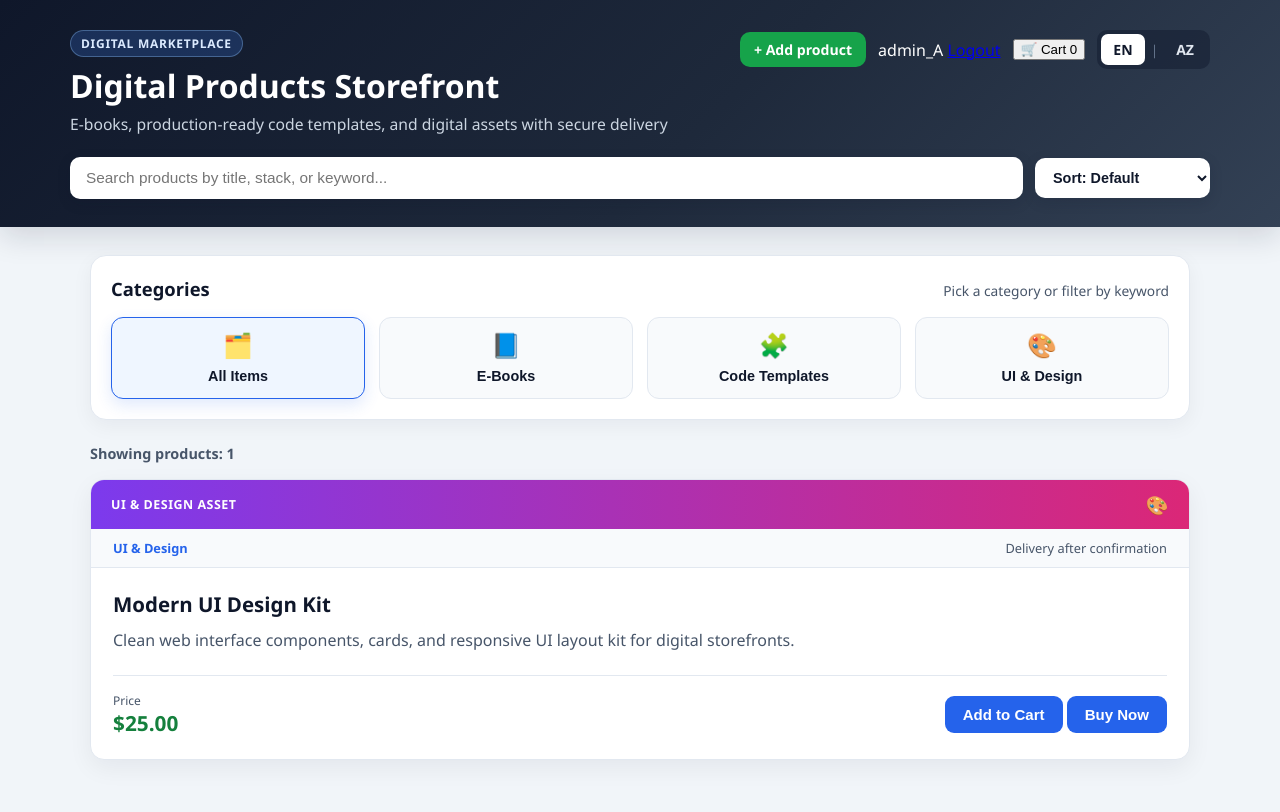
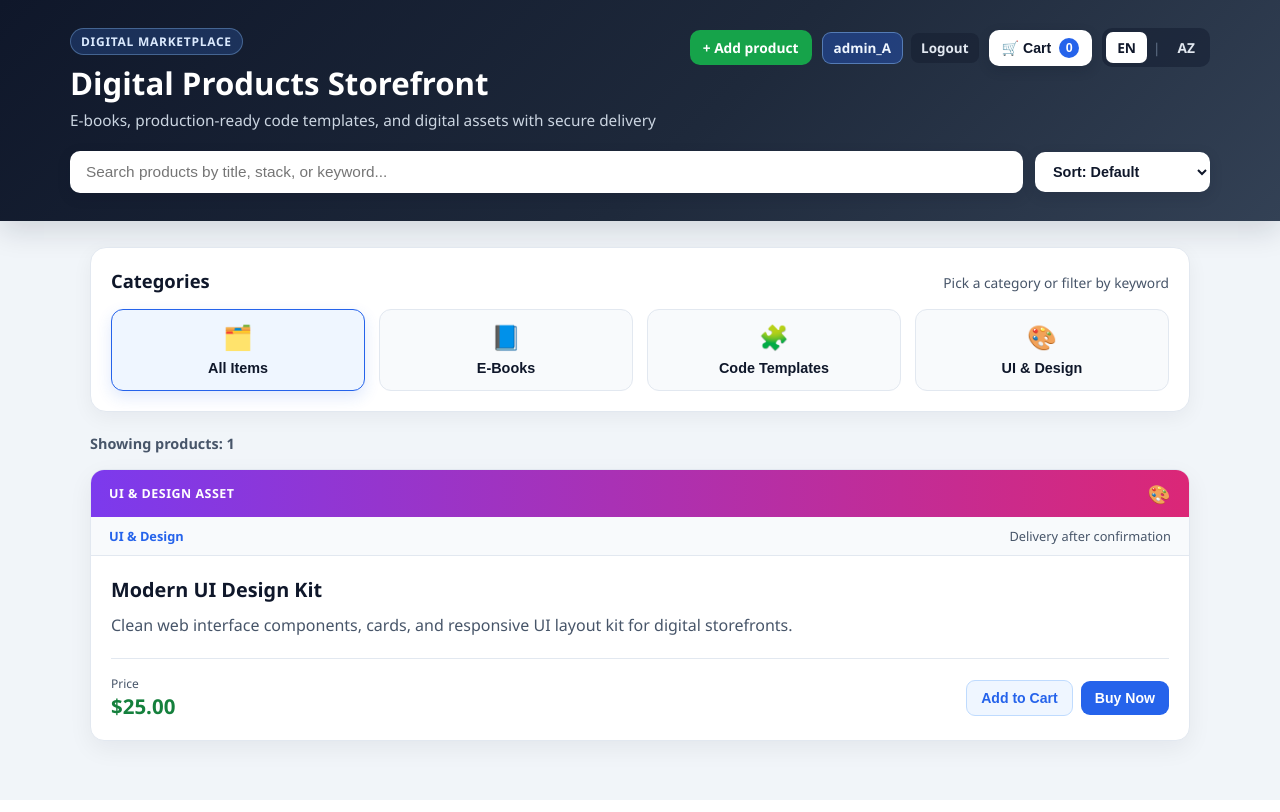
Before and after one commit to elmanKh/digital_store, a Django app: page / in a window 1280 px wide. Run offline with Django 5.2, Linux system fonts and the light colour scheme; a user stored in the database is signed in; data comes from the database, SQL or seed files in the repository.

Commit message:
Refine CSS styles for layout and spacing
Adjusted various CSS properties for layout and styling consistency throughout the site.

```diff
--- a/catalog/static/css/style.css
+++ b/catalog/static/css/style.css
@@ -24,7 +26,7 @@ body {
 .site-header {
     background: var(--header-bg);
     color: #ffffff;
-    padding: 30px 20px 28px;
+    padding: 28px 20px;
     box-shadow: 0 10px 28px rgba(15, 23, 42, 0.14);
 }
 
@@ -42,7 +44,7 @@ body {
 }
 
 .brand-block {
-    max-width: 720px;
+    max-width: 660px;
 }
 
 .badge-pill {
@@ -60,20 +62,20 @@ body {
 
 .site-header h1 {
     margin: 0 0 8px;
-    font-size: 2rem;
+    font-size: 1.95rem;
     line-height: 1.2;
 }
 
 .site-header p {
     margin: 0;
     color: #cbd5e1;
-    font-size: 0.98rem;
+    font-size: 0.96rem;
 }
 
 .header-actions {
     display: flex;
     align-items: center;
-    gap: 12px;
+    gap: 10px;
     flex-wrap: wrap;
 }
 
@@ -81,15 +83,107 @@ body {
     background: #16a34a;
     color: #ffffff;
     text-decoration: none;
-    padding: 8px 14px;
+    padding: 8px 13px;
     border-radius: 10px;
-    font-size: 0.88rem;
+    font-size: 0.86rem;
     font-weight: 700;
     transition: background-color 0.2s ease;
 }
 
 .add-listing-btn:hover {
     background: #15803d;
+}
+
+.auth-actions {
+    display: inline-flex;
+    align-items: center;
+    gap: 8px;
+    flex-wrap: wrap;
+}
+
+.auth-btn {
+    background: rgba(255, 255, 255, 0.14);
+    color: #ffffff;
+    border: 1px solid rgba(255, 255, 255, 0.28);
+    padding: 7px 12px;
+    border-radius: 9px;
+    font-size: 0.85rem;
+    font-weight: 700;
+    cursor: pointer;
+    transition: background-color 0.2s ease;
+}
+
+.auth-btn:hover {
+    background: rgba(255, 255, 255, 0.24);
+}
+
+.auth-btn-outline {
+    background: #ffffff;
+    color: #0f172a;
+    border-color: #ffffff;
+}
+
+.auth-btn-outline:hover {
+    background: #e2e8f0;
+}
+
+.user-badge {
+    background: rgba(37, 99, 235, 0.35);
+    border: 1px solid rgba(147, 197, 253, 0.45);
+    color: #eff6ff;
+    padding: 6px 11px;
+    border-radius: 9px;
+    font-size: 0.84rem;
+    font-weight: 700;
+}
+
+.auth-link {
+    color: #e2e8f0;
+    text-decoration: none;
+    font-size: 0.84rem;
+    font-weight: 700;
+    padding: 6px 10px;
+    border-radius: 8px;
+    background: rgba(15, 23, 42, 0.4);
+}
+
+.auth-link:hover {
+    background: rgba(15, 23, 42, 0.65);
+}
+
+.cart-trigger-btn {
+    display: inline-flex;
+    align-items: center;
+    gap: 8px;
+    background: #ffffff;
+    color: var(--text-main);
+    border: none;
+    padding: 8px 13px;
+    border-radius: 10px;
+    font-size: 0.88rem;
+    font-weight: 700;
+    cursor: pointer;
+    box-shadow: 0 4px 12px rgba(15, 23, 42, 0.2);
+    transition: transform 0.15s ease, background-color 0.2s ease;
+}
+
+.cart-trigger-btn:hover {
+    background: #f8fafc;
+    transform: translateY(-1px);
+}
+
+.cart-count-badge {
+    background: var(--accent);
+    color: #ffffff;
+    font-size: 0.78rem;
+    font-weight: 800;
+    min-width: 20px;
+    height: 20px;
+    padding: 0 6px;
+    border-radius: 999px;
+    display: inline-flex;
+    align-items: center;
+    justify-content: center;
 }
 
 .lang-switcher {
@@ -104,10 +198,10 @@ body {
 .lang-btn {
     color: #e2e8f0;
     text-decoration: none;
-    padding: 6px 12px;
+    padding: 6px 11px;
     border-radius: 7px;
     font-weight: 700;
-    font-size: 0.88rem;
+    font-size: 0.86rem;
     transition: background-color 0.2s ease, color 0.2s ease;
 }
 
@@ -122,7 +216,7 @@ body {
 }
 
 .toolbar {
-    margin-top: 22px;
+    margin-top: 20px;
     display: flex;
     justify-content: space-between;
     align-items: center;
@@ -155,7 +249,7 @@ body {
 
 .container {
     max-width: 1140px;
-    margin: 28px auto 52px;
+    margin: 26px auto 52px;
     padding: 0 20px;
 }
 
@@ -165,7 +259,7 @@ body {
     border: 1px solid var(--border);
     border-radius: 16px;
     padding: 20px;
-    margin-bottom: 24px;
+    margin-bottom: 22px;
     box-shadow: 0 6px 20px rgba(15, 23, 42, 0.05);
 }
 
@@ -251,8 +345,8 @@ body {
 
 .grid {
     display: grid;
-    grid-template-columns: repeat(auto-fit, minmax(310px, 1fr));
-    gap: 24px;
+    grid-template-columns: repeat(auto-fit, minmax(300px, 1fr));
+    gap: 22px;
 }
 
 .card {
@@ -275,7 +369,7 @@ body {
     display: flex;
     justify-content: space-between;
     align-items: center;
-    padding: 12px 20px;
+    padding: 11px 18px;
     color: #ffffff;
     font-size: 0.78rem;
     font-weight: 700;
@@ -302,7 +396,8 @@ body {
     display: flex;
     justify-content: space-between;
     align-items: center;
-    padding: 10px 22px;
+    gap: 8px;
+    padding: 10px 18px;
     background: #f8fafc;
     border-bottom: 1px solid var(--border);
     font-size: 0.8rem;
@@ -318,7 +413,7 @@ body {
 }
 
 .card-body {
-    padding: 22px;
+    padding: 20px;
     display: flex;
     flex-direction: column;
     flex-grow: 1;
@@ -326,11 +421,11 @@ body {
 
 .card-title {
     margin: 0 0 10px;
-    font-size: 1.28rem;
+    font-size: 1.24rem;
 }
 
 .card-text {
-    margin: 0 0 22px;
+    margin: 0 0 20px;
     color: var(--text-muted);
     line-height: 1.55;
     flex-grow: 1;
@@ -340,6 +435,8 @@ body {
     display: flex;
     justify-content: space-between;
     align-items: center;
+    gap: 12px;
+    flex-wrap: wrap;
     border-top: 1px solid var(--border);
     padding-top: 16px;
 }
@@ -351,9 +448,16 @@ body {
 }
 
 .price {
-    font-size: 1.3rem;
+    font-size: 1.28rem;
     font-weight: 800;
     color: var(--success);
+}
+
+.card-cta-group {
+    display: flex;
+    align-items: center;
+    gap: 8px;
+    flex-wrap: wrap;
 }
 
 .btn {
@@ -361,8 +465,8 @@ body {
     color: #ffffff;
     border: none;
     border-radius: 9px;
-    padding: 10px 18px;
-    font-size: 0.94rem;
+    padding: 9px 14px;
+    font-size: 0.88rem;
     font-weight: 700;
     cursor: pointer;
     transition: background-color 0.2s ease;
@@ -372,6 +476,17 @@ body {
     background-color: var(--accent-hover);
 }
 
+.btn-secondary {
+    background-color: #eff6ff;
+    color: var(--accent);
+    border: 1px solid #bfdbfe;
+}
+
+.btn-secondary:hover {
+    background-color: #dbeafe;
+}
+
+.empty-catalog-box,
 .empty-filter-box {
     background: #ffffff;
     border: 1px dashed #cbd5e1;
```
Also changed, not shown: other parts of catalog/static/css/style.css (+99 -4 lines).
